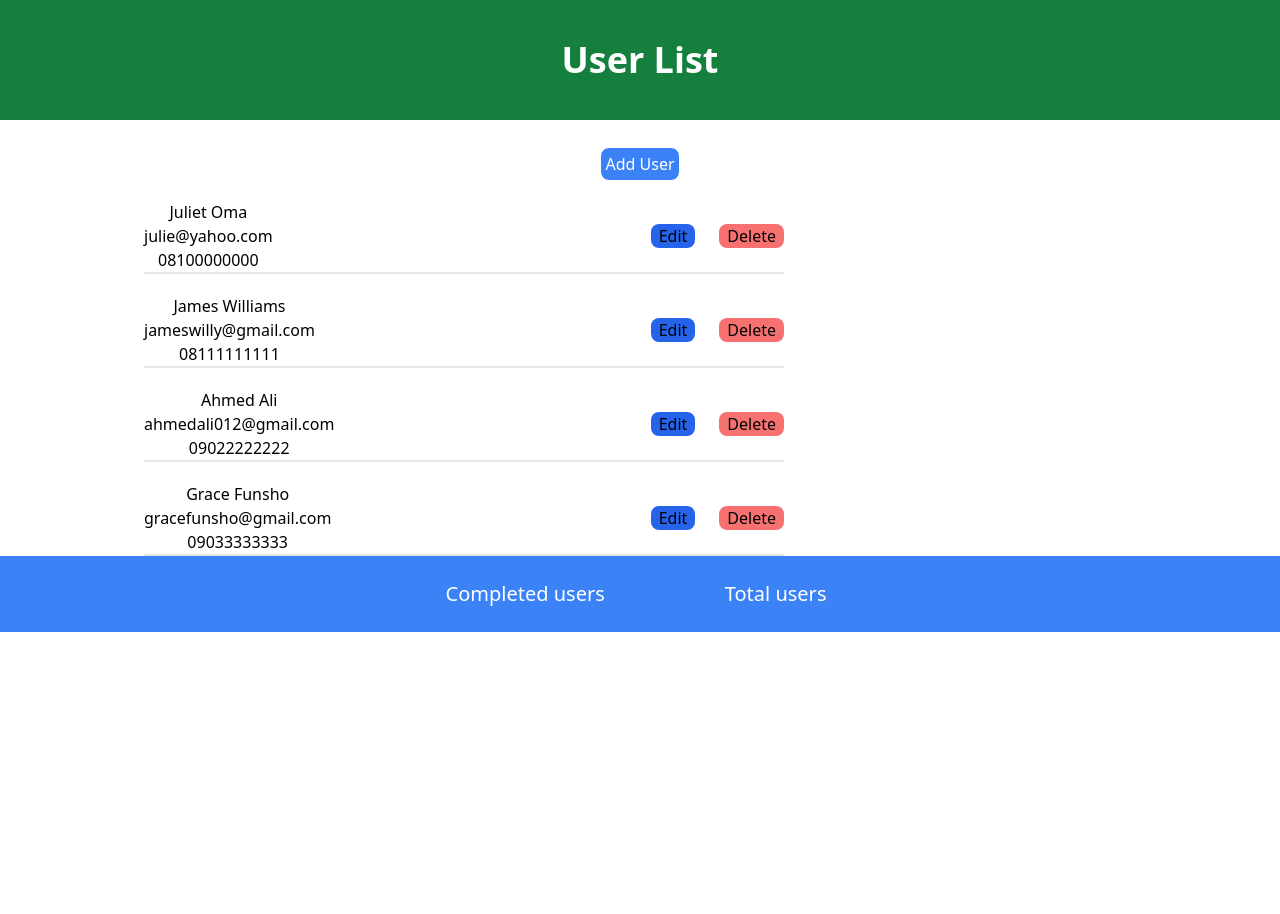
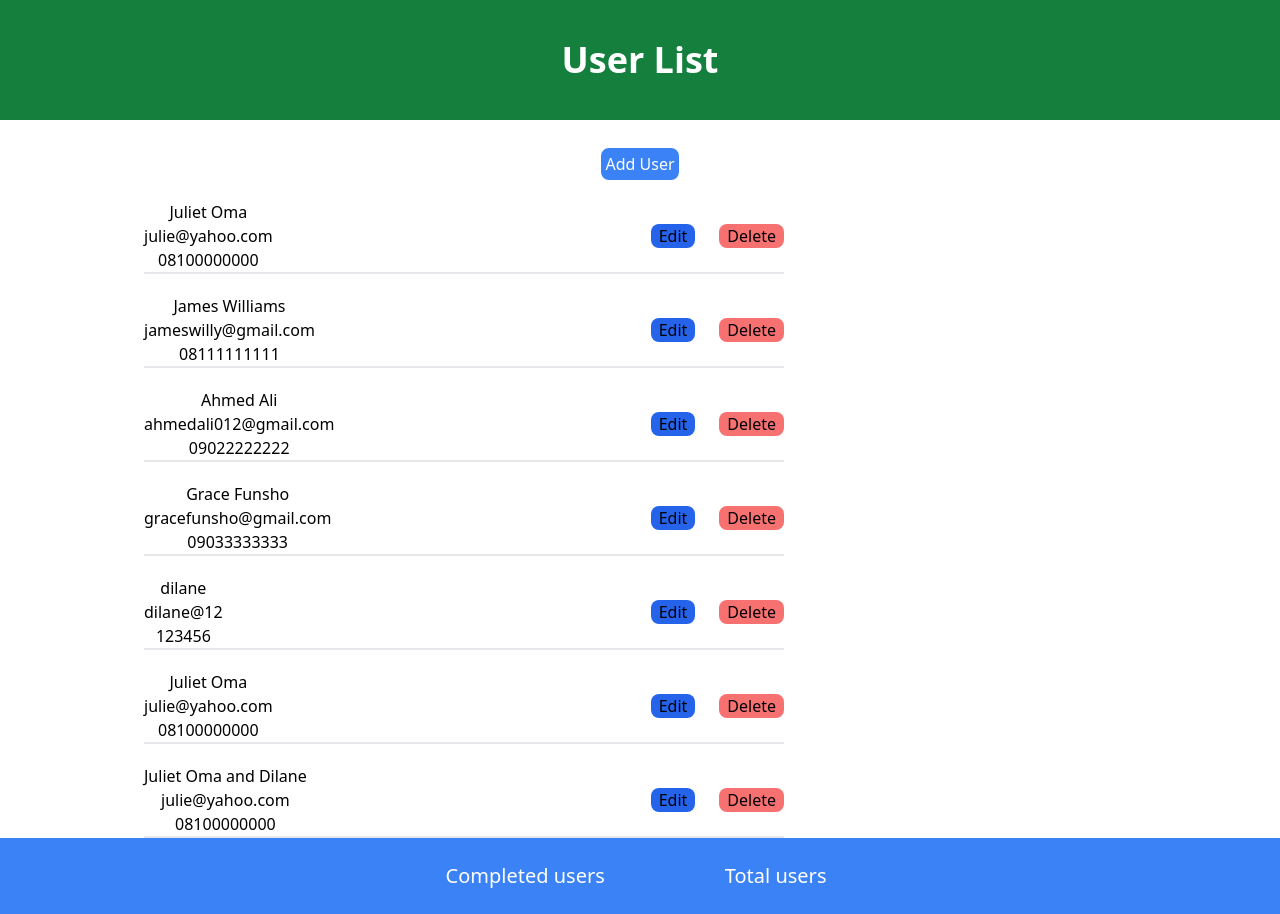
Before and after one commit to adonis47/crud-app, a React (Vite) app: page /components/UserList in a window 1280 px wide. Before the commit the page ends 800 px from the top, so only its background shows below. Built offline with nearby package versions, Linux system fonts and the light colour scheme; data requests are answered from the project's data file.

Commit message:
update function

```diff
--- a/src/db.json
+++ b/src/db.json
@@ -23,6 +23,24 @@
       "name": "Grace Funsho",
       "email": "gracefunsho@gmail.com",
       "number": "09033333333"
+    },
+    {
+      "id": "3eb7",
+      "name": "dilane",
+      "email": "dilane@12",
+      "number": "123456"
+    },
+    {
+      "id": "4b9a",
+      "name": "Juliet Oma",
+      "email": "julie@yahoo.com",
+      "number": "08100000000"
+    },
+    {
+      "id": "c954",
+      "name": "Juliet Oma and Dilane",
+      "email": "julie@yahoo.com",
+      "number": "08100000000"
     }
   ]
 }
--- a/src/pages/Updateuser.jsx
+++ b/src/pages/Updateuser.jsx
@@ -1,17 +1,33 @@
-import React from 'react'
 import { useState } from 'react'
-import { Link } from 'react-router-dom'
+import { Link, useLocation } from 'react-router-dom'
+import axios  from 'axios'
 const Updateuser = () => {
-    const [name, setName] = useState("")
-  const [email, setEmail] = useState("")
-  const [number, setNumber] = useState("")
+    const location = useLocation()
+const {from} = location.state
+
+    const [name, setName] = useState(from.name)
+  const [email, setEmail] = useState(from.email)
+  const [number, setNumber] = useState(from.number)
+function HandleSubmit(e){
+    e.preventDefault()
+    const data = {
+        name:name,
+        email:email,
+        number:number
+      }
+    axios.post(`http://localhost:3000/users`,  data )
+    .then(res => {
+     return window.location.href="/components/UserList"})
+}
+
+
   return (
-    <div className="  text-center w-1/2 mx-auto bg-green-700 rounded-2xl shadow-2xl h-1/2 my-52 pt-10">
+    <div className="  text-center w-1/2 mx-auto bg-blue-400 rounded-2xl shadow-2xl h-1/2 my-52 pt-10">
       <h1 className="text-white text-3xl font-bold my-2 rounded-2xl bg-blue-600 p-3 w-3/4 mx-auto">
         Fill the form below to change user informations
       </h1>
       <div className="border-2 rounded-full bg-blue-600 w-40 mx-auto my-3"></div>
-      <form>
+      <form onSubmit={HandleSubmit}>
         <div className=" text-white py-10 flex ml-20">
           <div>Full Name :</div>
           <input
@@ -38,11 +54,11 @@ const Updateuser = () => {
         </div>
         <div className="flex items-center">
           <button className=" rounded-3xl bg-blue-600 text-white w-60 my-10 py-4 font-extrabold hover:bg-white hover:text-blue-600" type="submit">
-        <Link className="text-white hover:text-blue-600" to="/components/UserList">
+        <Link className="text-white hover:text-blue-600" to="/components/UserList" >
         User List
             </Link>
         </button>
-        <button className="rounded-3xl h-14 bg-blue-600 text-white w-60 ml-24 py-4 font-extrabold  hover:bg-white hover:text-blue-600">
+        <button className="rounded-3xl h-14 bg-blue-600 text-white w-60 ml-24 py-4 font-extrabold  hover:bg-white hover:text-blue-600" type='submit'>
           Update User
         </button></div>
       </form>
--- a/src/pages/UserList.jsx
+++ b/src/pages/UserList.jsx
@@ -5,6 +5,7 @@ import { useEffect, useState } from "react";
 import axios from "axios";
 const UserList = () => {
   const [userlist, setUserlist] = useState([]);
+
   useEffect(() => {
     axios
       .get("http://localhost:3000/users")
@@ -20,7 +21,7 @@ function handledelete (userid) {
       <Header />
       <div className="flex-row text-center">
         <button className="border-4 bg-blue-500 rounded-lg text-white mt-7 border-blue-500">
-          <Link className="text-white" to="/components/SignUp">
+          <Link className="text-white" to="/components/SignUp" >
             Add User
           </Link>
         </button>
@@ -34,7 +35,7 @@ function handledelete (userid) {
               </div>
             <div className="align-middle">
             <button className="flex-col rounded-lg my-auto bg-blue-600 px-2 hover:text-white">
-            <Link className="hover:text-white" to="/components/Updateuser">
+            <Link className="hover:text-white" to="/components/Updateuser" state = {{ from: user}}>
                 Edit
             </Link>
 
```
